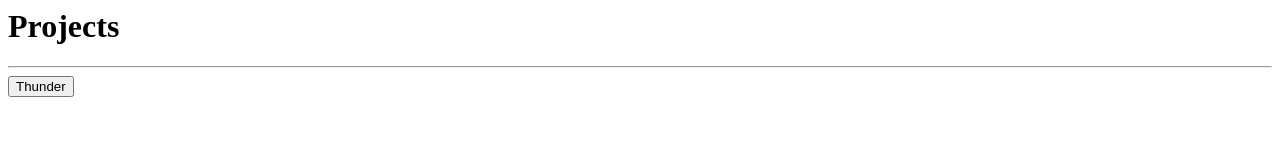
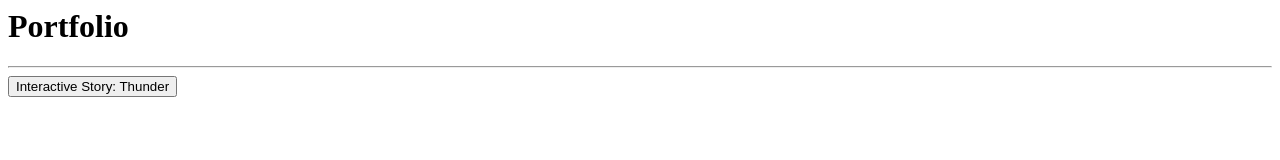
Before and after one commit to ljgilm/ljgilm.github.io, a plain HTML site: page index.html in a window 1280 px wide. Drawn offline with Linux system fonts and the light colour scheme.

Commit message:
Update index.html

```diff
--- a/index.html
+++ b/index.html
@@ -4,12 +4,12 @@
 
     </head>
     <body>
-        <h1 class="title"> Projects </h1>
+        <h1 class="title"> Portfolio </h1>
         <hr>
         <div>
             <div>
                 <a href="Thunder/index.html" >
-                    <button type="button"> Thunder </button>
+                    <button type="button"> Interactive Story: Thunder </button>
                 </a>
             </div>
         </div>
```
